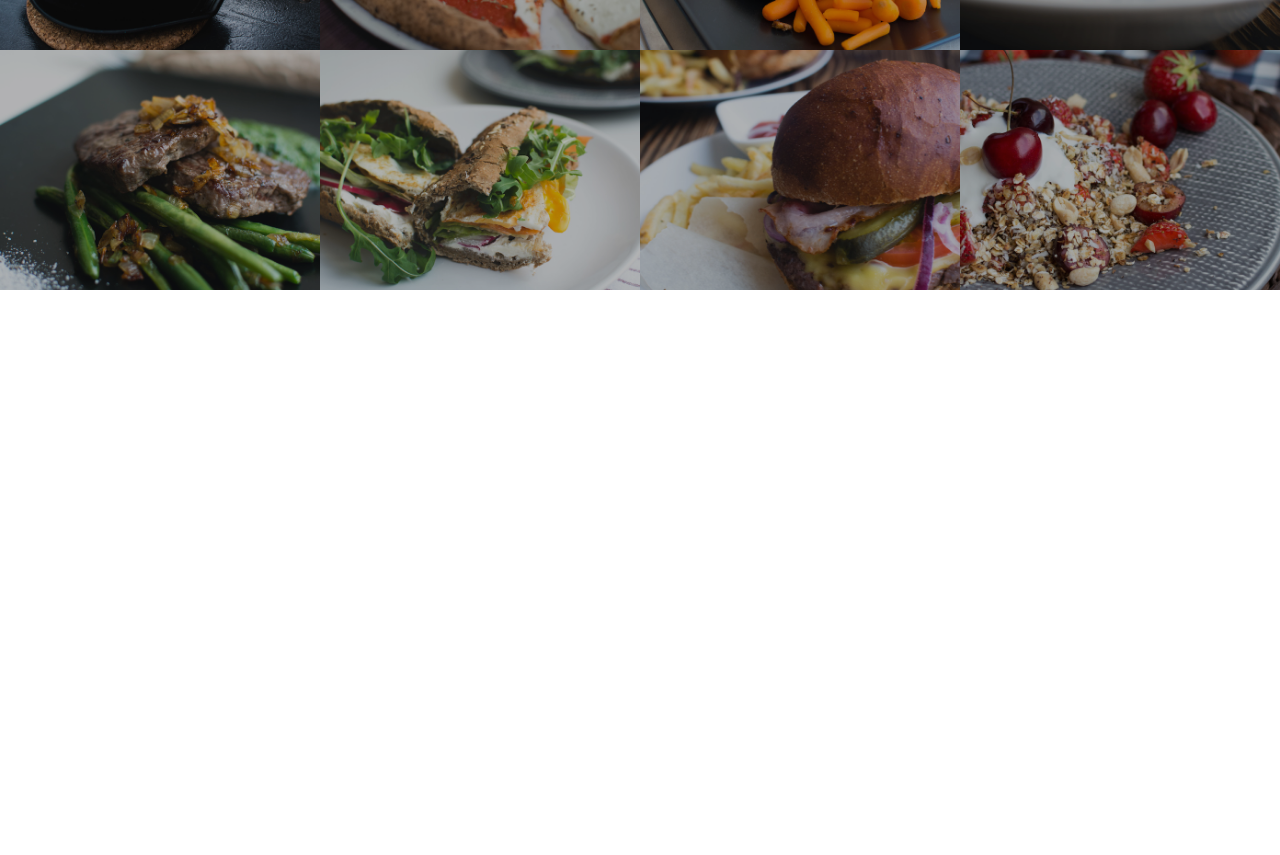
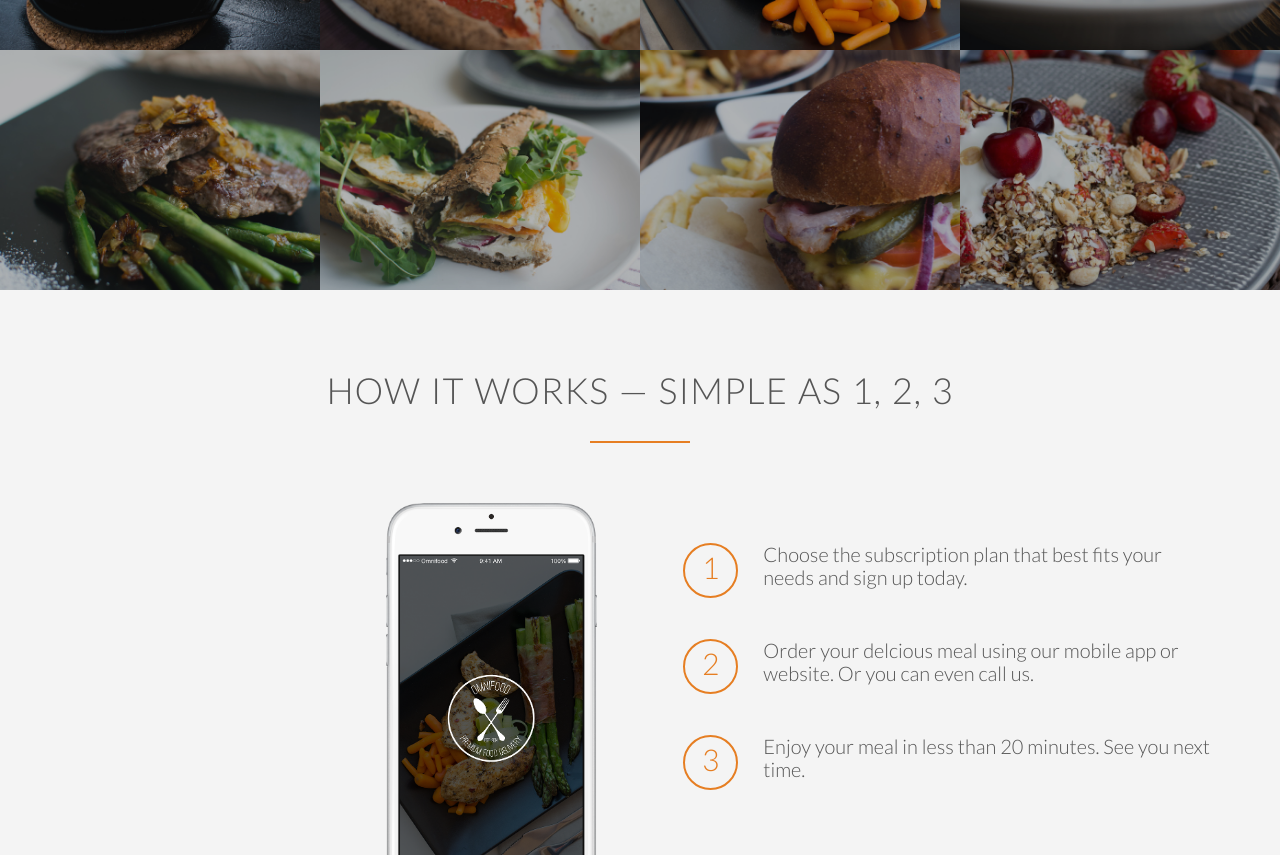
Before and after one commit to bgilbank/landing-page, a website: page index.html in a window 1280 px wide. Shown: the part 1690-2545 px from the top of the page. Before the commit the page ends 1980 px from the top, so only its background shows below. Drawn offline with Linux system fonts and the light colour scheme; files whose address does not match are found by name.

Commit message:
added the steps section

```diff
--- a/index.html
+++ b/index.html
@@ -65,7 +65,7 @@
   </section>
 
   <section class="section-meals">
-    <ul class="meals-showcase">
+    <ul class="meals-showcase clearfix">
       <li>
           <figure class="meal-photo"><img src="resources/img/1.jpg" alt="doesn't matter">
           </figure>
@@ -83,7 +83,7 @@
           </figure>
       </li>
     </ul>
-    <ul class="meals-showcase">
+    <ul class="meals-showcase clearfix">
         <li>
           <figure class="meal-photo"><img src="resources/img/5.jpg" alt="doesn't matter">
           </figure>
@@ -102,5 +102,32 @@
         </li>
       </ul>
   </section>
+  <section class="section-steps">
+    <div class="row">
+      <h2>How it works &mdash; simple as 1, 2, 3</h2>
+    </div>
+    <div class="row">
+      <div class="col span-1-of-2 steps-box">
+        <img src="resources/img/app-iPhone.png" alt="Omnifood app on iPhone" class="app-screen">
+      </div>
+        <div class="col span-1-of-2 steps-box">
+          <div class="works-step">
+            <div>1</div>
+              <p>Choose the subscription plan that best fits your needs and sign up today.</p>
+        </div>
+        <div class="works-step">
+            <div>2</div>
+              <p>Order your delcious meal using our mobile app or website. Or you can even call us.</p>
+        </div>
+        <div class="works-step">
+            <div>3</div>
+              <p>Enjoy your meal in less than 20 minutes. See you next time.</p>
+        </div>
+
+        <a href="" class="btn-app"><img src="resources/img/download-app.svg" alt="App Store Button"></a>
+        <a href="" class="btn-app"><img src="resources/img/download-app-android.png" alt="Play Store Button"></a>
+      </div>
+    </div>
+  </section>
 </body>
 </html>
--- a/resources/css/style.css
+++ b/resources/css/style.css
@@ -15,6 +15,16 @@ html {
   font-weight: 300;
   text-rendering: optimzeLegibility;
 }
+
+.clearfix {zoom: 1}
+.clearfix:after {
+  content: '.';
+  clear: both;
+  display: block;
+  height: 0;
+  visibility: hidden;
+}
+
 
 /* ---------------------------------------------------- */
 /* RESUABLE COMPONENTS */
@@ -200,9 +210,8 @@ header {
   margin-bottom: 30px;
 }
 
-
 /* ---------------------------------------------------- */
-/* SHOWCASE */
+/* MEALS */
 /* --------------------------------------------------- */
 
 .section-meals {
@@ -239,3 +248,54 @@ header {
   opacity: 1;
   transform: scale(1.03);
 }
+
+/* ---------------------------------------------------- */
+/* HOW IT WORKS */
+/* --------------------------------------------------- */
+
+.section-steps {
+  background-color: #f4f4f4;
+}
+
+.steps-box:first-child {
+  text-align: right;
+  padding-right: 3%;
+  margin-top: 30px;
+}
+
+.steps-box:last-child {
+  padding-left: 3%;
+  margin-top: 70px;
+}
+
+.app-screen {
+  width: 40%;
+}
+
+.works-step {
+  margin-bottom: 50px;
+}
+
+.works-step:last-of-type {
+  margin-bottom: 80px;
+}
+
+.works-step div {
+  color: #e67e22;
+  border: 2px solid #e67e22;
+  display: inline-block;
+  border-radius: 50%;
+  height: 55px;
+  width: 55px;
+  text-align: center;
+  padding: 5px;
+  float: left;
+  font-size: 150%;
+  margin-right: 25px;
+}
+
+.btn-app img {
+  height: 50px;
+  width: auto;
+  margin-right: 10px;
+}
```
